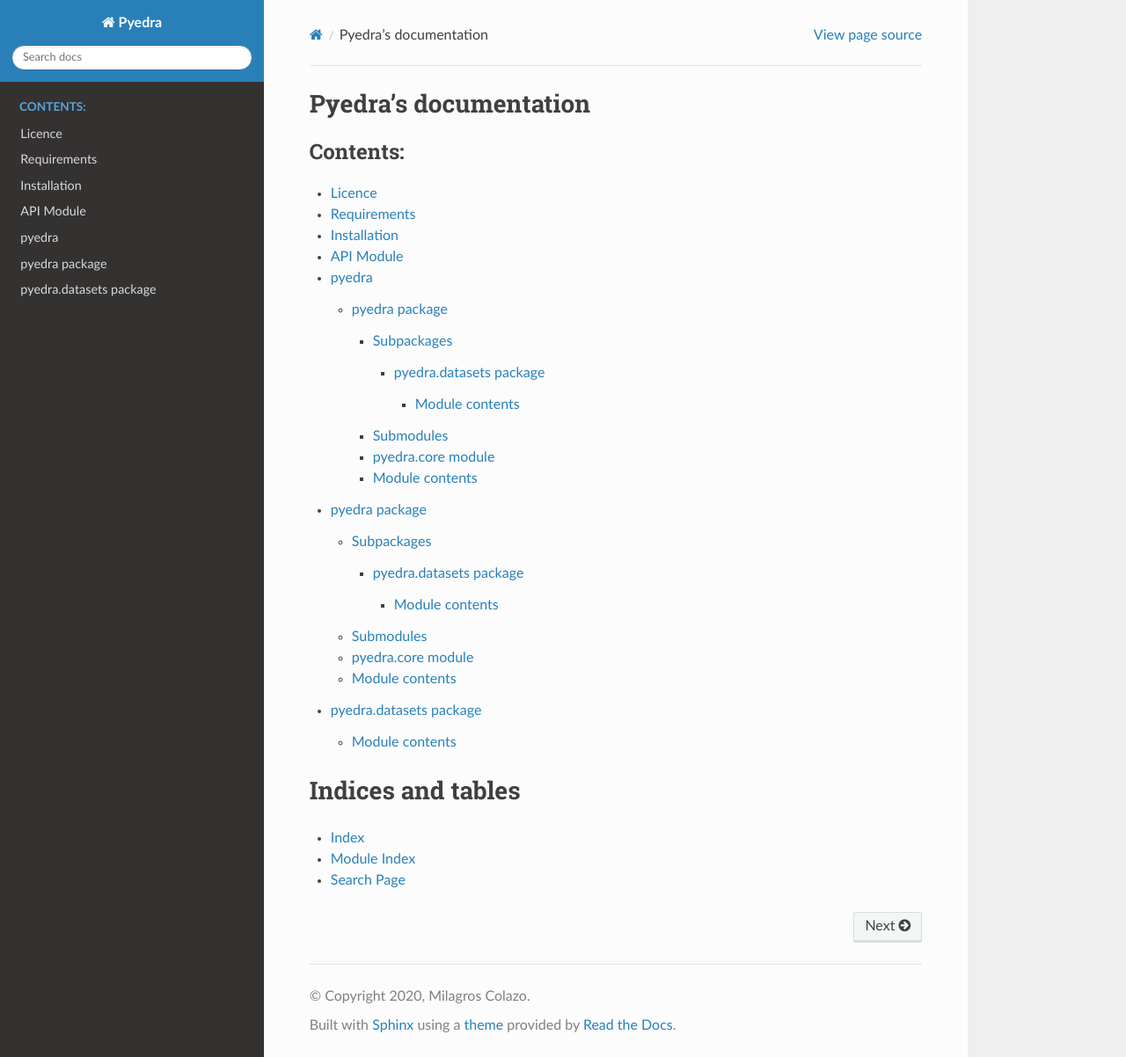
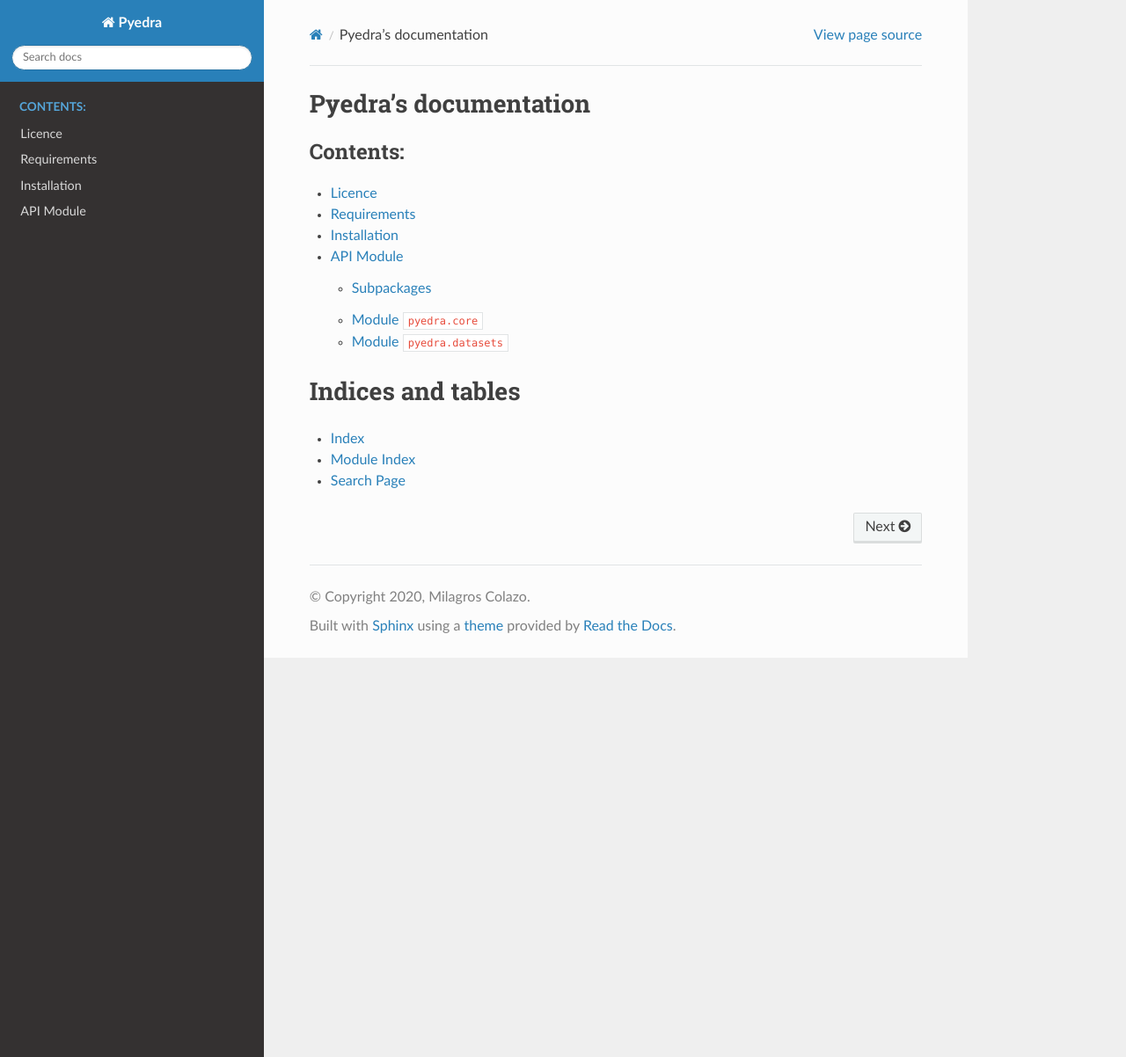
Before and after one commit to milicolazo/Pyedra, a Sphinx documentation site: the page built from docs/source/index.rst, in a window 1280 px wide and 1202 px high. Shown: the whole window at 88% size. Built offline with Sphinx 7.4.7 and the Read the Docs theme 2.0.0, drawn with Linux system fonts in a browser that asks for light colours.

Commit message:
read the doc problems

```diff
--- a/docs/source/index.rst
+++ b/docs/source/index.rst
@@ -14,9 +14,7 @@ Pyedra's documentation
    license
    installation
    api
-   modules
-   pyedra
-   pyedra.datasets
+
 
 Indices and tables
 ==================
--- a/docs/source/modules.rst
+++ /dev/null
@@ -1,7 +0,0 @@
-pyedra
-======
-
-.. toctree::
-   :maxdepth: 4
-
-   pyedra
--- a/docs/source/pyedra.datasets.rst
+++ /dev/null
@@ -1,10 +0,0 @@
-pyedra.datasets package
-=======================
-
-Module contents
----------------
-
-.. automodule:: pyedra.datasets
-   :members:
-   :undoc-members:
-   :show-inheritance:
--- a/docs/source/pyedra.rst
+++ /dev/null
@@ -1,29 +0,0 @@
-pyedra package
-==============
-
-Subpackages
------------
-
-.. toctree::
-   :maxdepth: 4
-
-   pyedra.datasets
-
-Submodules
-----------
-
-pyedra.core module
-------------------
-
-.. automodule:: pyedra.core
-   :members:
-   :undoc-members:
-   :show-inheritance:
-
-Module contents
----------------
-
-.. automodule:: pyedra
-   :members:
-   :undoc-members:
-   :show-inheritance:
```
Also changed, not shown: docs/source/api.rst (+28 -0 lines).
